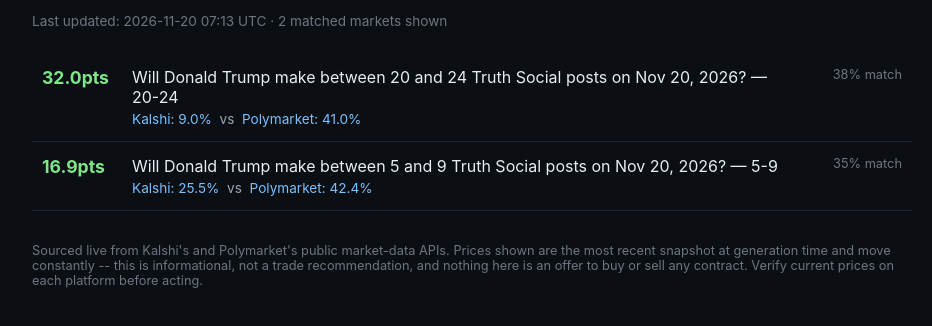
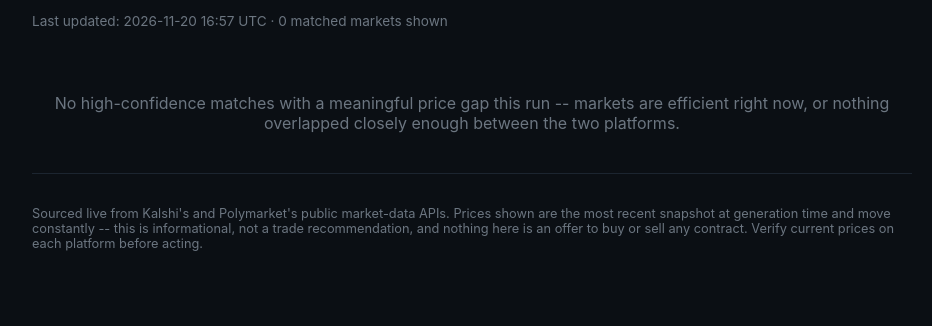
Before and after one commit to dondadahdidit/predict-gap-scanner, a plain HTML site: page docs/index.html in a window 1280 px wide. Shown: the part 110-436 px from the top of the page, without its empty margins (168-1100 px from the left). Drawn offline with Linux system fonts and the light colour scheme.

Commit message:
Update gap scan 2026-11-20T16:57Z

```diff
--- a/docs/index.html
+++ b/docs/index.html
@@ -28,34 +28,10 @@
 <div class="wrap">
   <h1>Predict Gap Scanner</h1>
   <p class="desc">Kalshi vs Polymarket -- same real-world question, different price. Refreshed automatically every few hours from each platform's public API.</p>
-  <div class="meta">Last updated: 2026-11-20 07:13 UTC &middot; 2 matched markets shown</div>
+  <div class="meta">Last updated: 2026-11-20 16:57 UTC &middot; 0 matched markets shown</div>
   <table>
     <tbody>
-
-    <tr>
-      <td class="gap">32.0pts</td>
-      <td>
-        <div class="q">Will Donald Trump make between 20 and 24 Truth Social posts on Nov 20, 2026? — 20-24</div>
-        <div class="sub">
-          <a href="https://kalshi.com/markets/kxtruthsociald" target="_blank" rel="noopener">Kalshi: 9.0%</a>
-          &nbsp;vs&nbsp;
-          <a href="https://polymarket.com/event/donald-trump-of-truth-social-posts-november-17-november-24-2026-60-79" target="_blank" rel="noopener">Polymarket: 41.0%</a>
-        </div>
-      </td>
-      <td class="sim">38% match</td>
-    </tr>
-    <tr>
-      <td class="gap">16.9pts</td>
-      <td>
-        <div class="q">Will Donald Trump make between 5 and 9 Truth Social posts on Nov 20, 2026? — 5-9</div>
-        <div class="sub">
-          <a href="https://kalshi.com/markets/kxtruthsociald" target="_blank" rel="noopener">Kalshi: 25.5%</a>
-          &nbsp;vs&nbsp;
-          <a href="https://polymarket.com/event/donald-trump-of-truth-social-posts-november-13-november-20-2026-80-99" target="_blank" rel="noopener">Polymarket: 42.4%</a>
-        </div>
-      </td>
-      <td class="sim">35% match</td>
-    </tr>
+      <tr><td colspan="3" class="empty">No high-confidence matches with a meaningful price gap this run -- markets are efficient right now, or nothing overlapped closely enough between the two platforms.</td></tr>
     </tbody>
   </table>
   <footer>
```
Also changed, not shown: docs/matches.json (+2 -23 lines).
